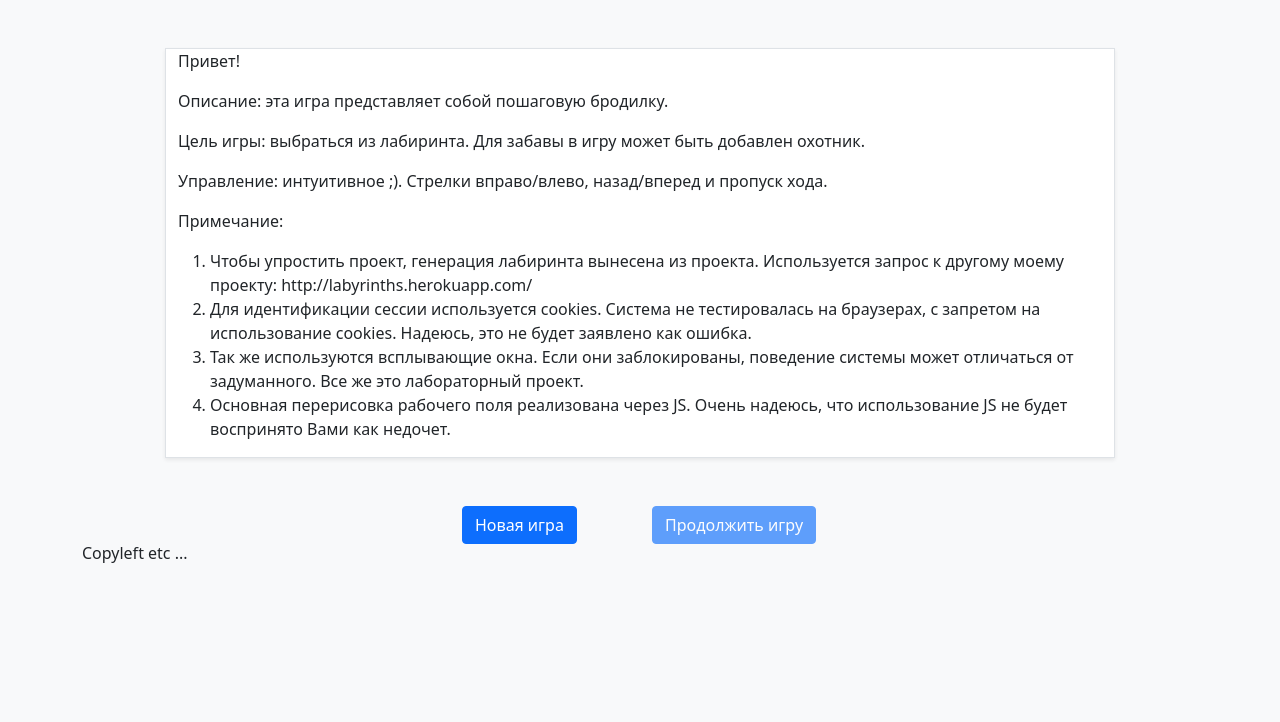
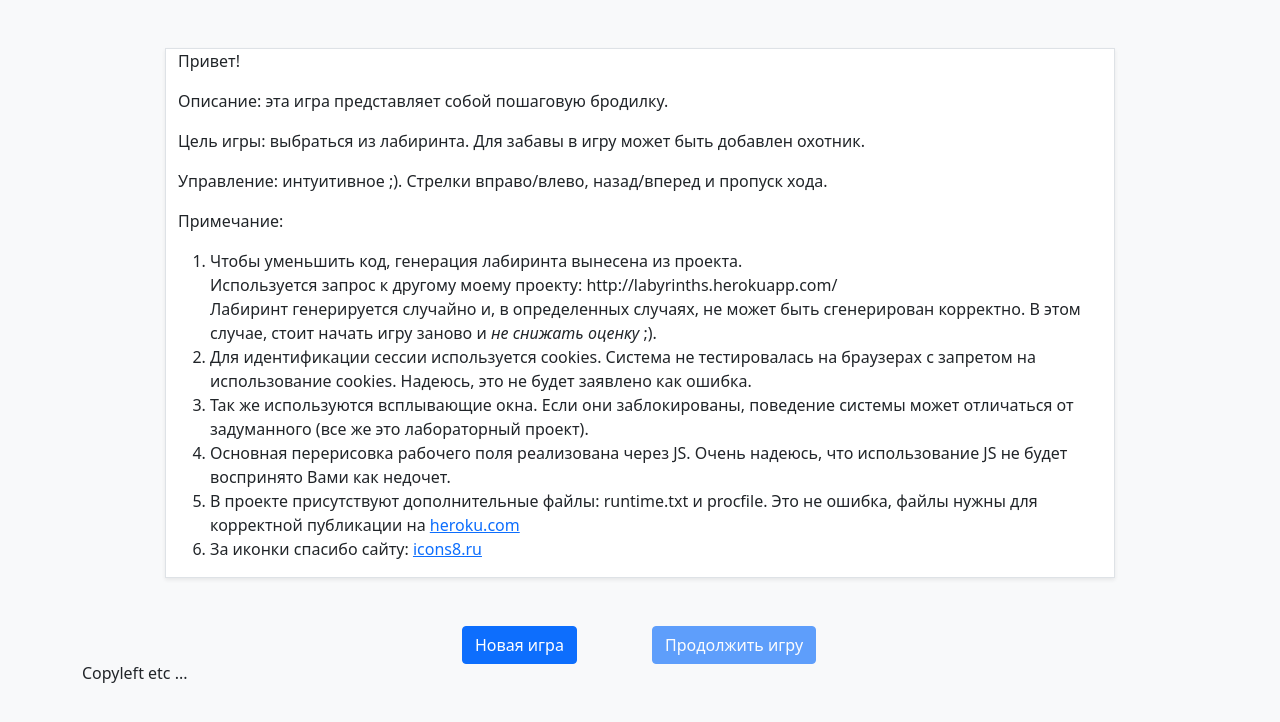
Before and after one commit to mkhaykin/stepik-mini, a Flask app: page / in a window 1280 px wide. Shown: the part 42-764 px from the top of the page. Run offline with Flask 2, Linux system fonts and the light colour scheme; some libraries are stand-ins or nearby versions.

Commit message:
add png, fix text

```diff
--- a/game.py
+++ b/game.py
@@ -118,7 +118,7 @@ class Session:
         except Exception as err:
             self._step = None
             self._field = None
-            raise Exception from None
+            raise WorldGetException from None
 
         # самыми последними
         self._game_status = 'continue'
--- a/static/script.js
+++ b/static/script.js
@@ -76,7 +76,7 @@ function TableDraw(col, row, labyrinth, hero, ninja){
             // |
             if (i === hero[1] && j === hero[0]) {
                 img = document.createElement("img");
-                img.src = "static/favicon.ico";
+                img.src = "static/hero.png";
                 img.style.height = '30px';
                 img.style.width = '30px';
                 td.appendChild(img);
@@ -84,7 +84,7 @@ function TableDraw(col, row, labyrinth, hero, ninja){
 
             if (i === ninja[1] && j === ninja[0]) {
                 img = document.createElement("img");
-                img.src = "static/favicon.ico";
+                img.src = "static/ninja.png";
                 img.style.height = '30px';
                 img.style.width = '30px';
                 td.appendChild(img);
--- a/templates/index.html
+++ b/templates/index.html
@@ -17,18 +17,26 @@
             <p>Управление: интуитивное ;). Стрелки вправо/влево, назад/вперед и пропуск хода.</p>
             <p>Примечание:
                 <ol>
-                    <li>Чтобы упростить проект, генерация лабиринта вынесена из проекта.
-                        Используется запрос к другому моему проекту: http://labyrinths.herokuapp.com/
+                    <li>Чтобы уменьшить код, генерация лабиринта вынесена из проекта.<br>
+                        Используется запрос к другому моему проекту: http://labyrinths.herokuapp.com/<br>
+                        Лабиринт генерируется случайно и, в определенных случаях, не может быть сгенерирован корректно.
+                        В этом случае, стоит начать игру заново и <i>не снижать оценку</i> ;).
                     </li>
-                    <li>Для идентификации сессии используется cookies. Система не тестировалась на браузерах,
+                    <li>Для идентификации сессии используется cookies. Система не тестировалась на браузерах
                         с запретом на использование cookies. Надеюсь, это не будет заявлено как ошибка.
                     </li>
                     <li>Так же используются всплывающие окна. Если они заблокированы, поведение системы
-                        может отличаться от задуманного. Все же это лабораторный проект.
+                        может отличаться от задуманного (все же это лабораторный проект).
                     </li>
                     <li>
                         Основная перерисовка рабочего поля реализована через JS. Очень надеюсь, что использование
                         JS не будет воспринято Вами как недочет.
+                    </li>
+                    <li>
+                        В проекте присутствуют дополнительные файлы: runtime.txt и procfile. Это не ошибка, файлы нужны
+                        для корректной публикации на <a href="https://heroku.com/">heroku.com</a>
+                    </li>                    <li>
+                        За иконки спасибо сайту: <a href="https://icons8.ru/">icons8.ru</a>
                     </li>
                 </ol>
             </p>
```
Also changed, not shown: static/hero.png (added), static/ninja.png (added), 1 other file.
